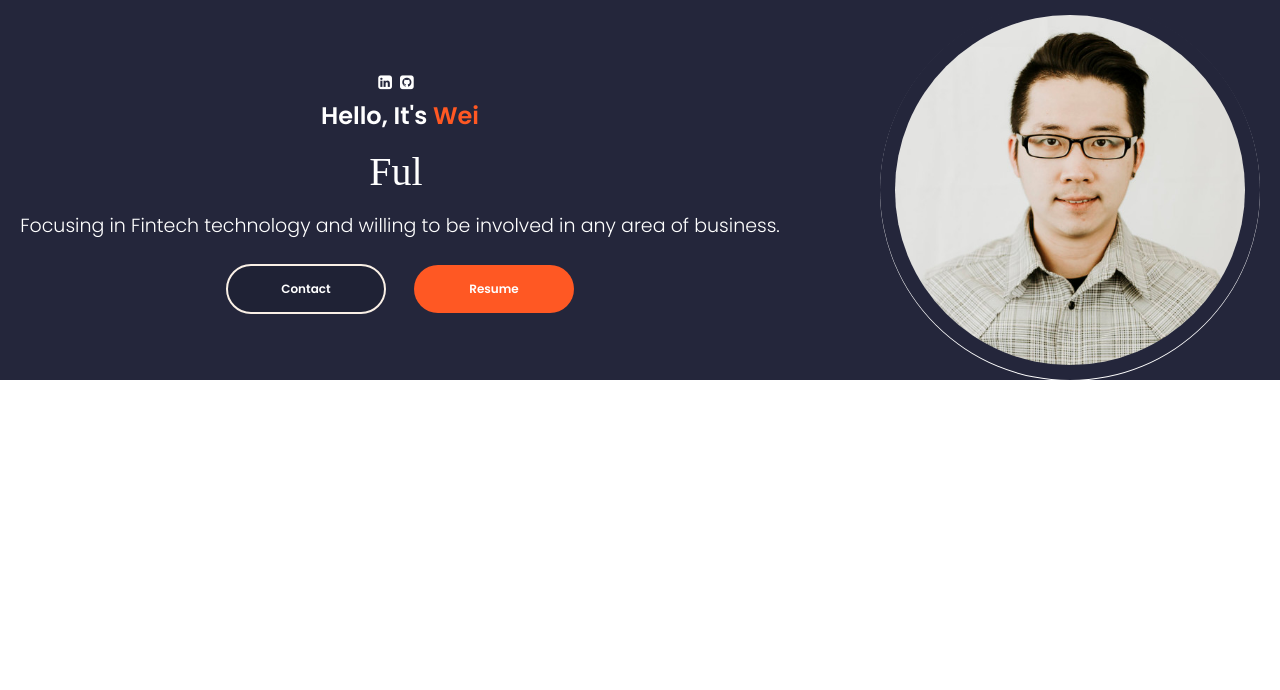
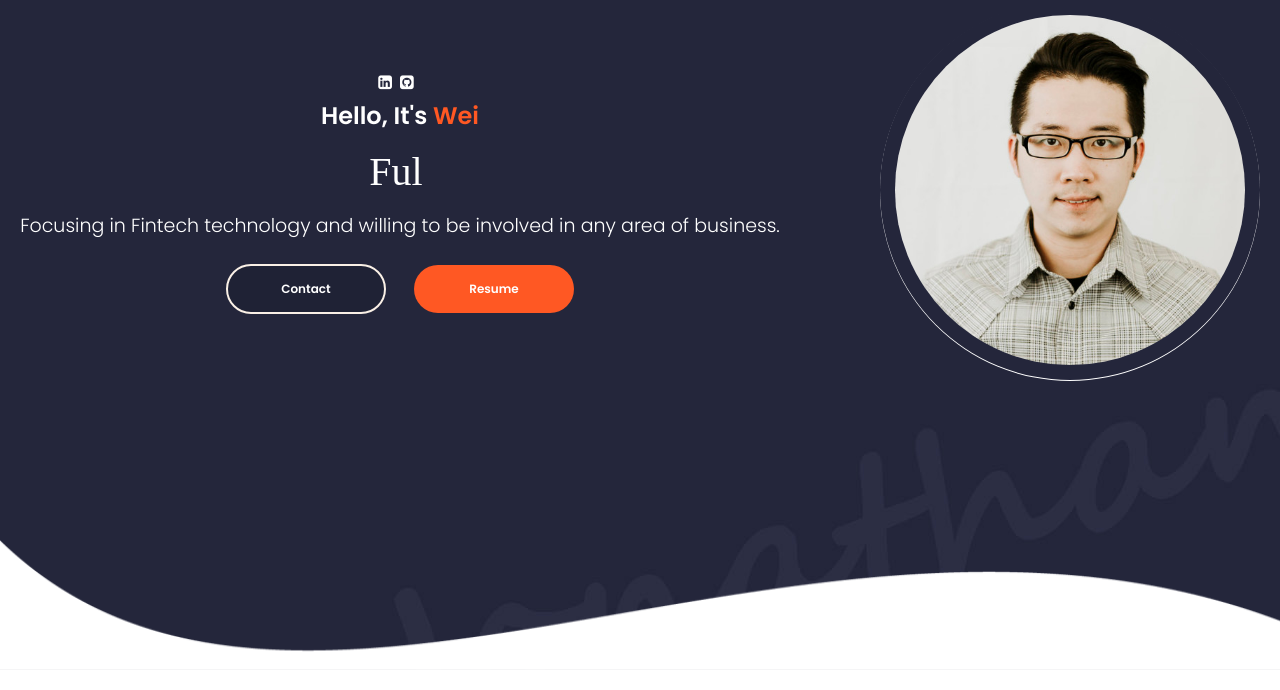
Before and after one commit to itswcl/WCL_Portfolio, a React (Create React App) app in the folder client/: page / in a window 1280 px wide. Shown: the top 690 px of the page. Built offline with nearby package versions, Linux system fonts and the light colour scheme; a web font is replaced by a local one.

Commit message:
render with utils

```diff
--- a/client/src/App.js
+++ b/client/src/App.js
@@ -1,10 +1,10 @@
 import './App.css';
-import Profile from './Components/Home/Profile';
+import PortfolioContainer from './Components/PortfolioContainer';
 
 function App() {
   return (
     <div className="App">
-      <Profile/>
+      <PortfolioContainer />
     </div>
   );
 }
--- /dev/null
+++ b/client/src/Components/Home/Footer/Footer.css
@@ -0,0 +1,25 @@
+.footer-container {
+    height: 17.8%;
+    width: 100%;
+    overflow: hidden;
+    display: flex;
+    justify-content: center;
+}
+
+.footer-parent {
+    width: 100%;
+    height: 100%;
+    max-width: 1920px;
+}
+
+.footer-parent img {
+    max-width: 100%;
+    height: 130px;
+}
+
+@media only screen and (max-width: 1110px) {
+    .footer-parent {
+        display: flex;
+        align-items: flex-end;
+    }
+}
--- /dev/null
+++ b/client/src/Components/Home/Footer/Footer.js
@@ -0,0 +1,15 @@
+import React from 'react'
+import './Footer.css'
+import footerImg from '../../../assets/Home/shape-bg.png'
+
+const Footer = () => {
+    return (
+        <div className='footer-container'>
+            <div className='footer-parent'>
+                <img src={footerImg} alt="no internet connection"/>
+            </div>
+        </div>
+    )
+}
+
+export default Footer
--- /dev/null
+++ b/client/src/Components/Home/Home.css
@@ -0,0 +1,7 @@
+.home-container {
+    display: flex;
+    flex-direction: column;
+    justify-content: space-between;
+    min-height: 670px;
+    background-image: url('../../assets/Home/bg.jpg');
+}
--- /dev/null
+++ b/client/src/Components/Home/Home.js
@@ -0,0 +1,15 @@
+import React from 'react'
+import Profile from './Profile/Profile'
+import Footer from './Footer/Footer'
+import './Home.css'
+
+const Home = () => {
+    return (
+        <div className='home-container'>
+            <Profile />
+            <Footer />
+        </div>
+    )
+}
+
+export default Home
--- a/client/src/Components/Home/Profile.css
+++ b/client/src/Components/Home/Profile/Profile.css
@@ -5,7 +5,8 @@
     justify-content: center;
     height: 10%;
     min-height: fit-content;
-    background-image: url('../../assets/Home/bg.jpg');
+    /* move to home css as whole background */
+    /* background-image: url('../../assets/Home/bg.jpg'); */
 }
 
 .profile-parent {
@@ -62,13 +63,13 @@
     border-radius: 50%;
     height: 380px;
     width: 380px;
-    margin: 0 0px 0 100px;
+    margin: 0 0 0 100px;
 }
 
 .profile-picture-background {
     height: 92%;
     width: 92%;
-    background-image: url('../../assets/Home/profilephoto.jpg');
+    background-image: url('../../../assets/Home/profilephoto.jpg');
     background-size: cover;
     border-radius: 50%;
     background-repeat: no-repeat;
--- a/client/src/Components/Home/Profile.js
+++ b/client/src/Components/Home/Profile/Profile.js
@@ -7,6 +7,7 @@ const Profile = () => {
     return (
         <div className='profile-container'>
             <div className='profile-parent'>
+
                 <div className='profile-details'>
 
                     <div className='colz'>
@@ -70,7 +71,6 @@ const Profile = () => {
 
                 <div className='profile-picture'>
                     <div className='profile-picture-background'>
-
                     </div>
                 </div>
 
--- /dev/null
+++ b/client/src/Components/PortfolioContainer.js
@@ -0,0 +1,23 @@
+import React from 'react'
+import { TOTAL_SCREENS } from '../utilities/commonUtils'
+
+const PortfolioContainer = () => {
+
+    const mapAllScreens = () => {
+        return (
+            TOTAL_SCREENS.map((screen) => (
+                screen.component
+                    ? <screen.component screenName={screen.screen_name} key={screen.screen_name} id={screen.screen_name} />
+                    : <div key={screen.screen_name}></div>
+            ))
+        )
+    }
+
+    return (
+        <div className='portfolio-container'>
+            {mapAllScreens()}
+        </div>
+    )
+}
+
+export default PortfolioContainer
--- /dev/null
+++ b/client/src/utilities/commonUtils.js
@@ -0,0 +1,18 @@
+import Home from '../Components/Home/Home'
+
+export const TOTAL_SCREENS = [
+    {
+        screen_name: "Home",
+        component: Home,
+    },
+]
+
+export const GET_SCREEN_INDEX = (screen_name) => {
+    if (!screen_name) return -1;
+
+    for (let i = 0; i < TOTAL_SCREENS.length; i++) {
+        if (TOTAL_SCREENS[i].screen_name === screen_name) return i
+    }
+
+    return -1;
+}
```
